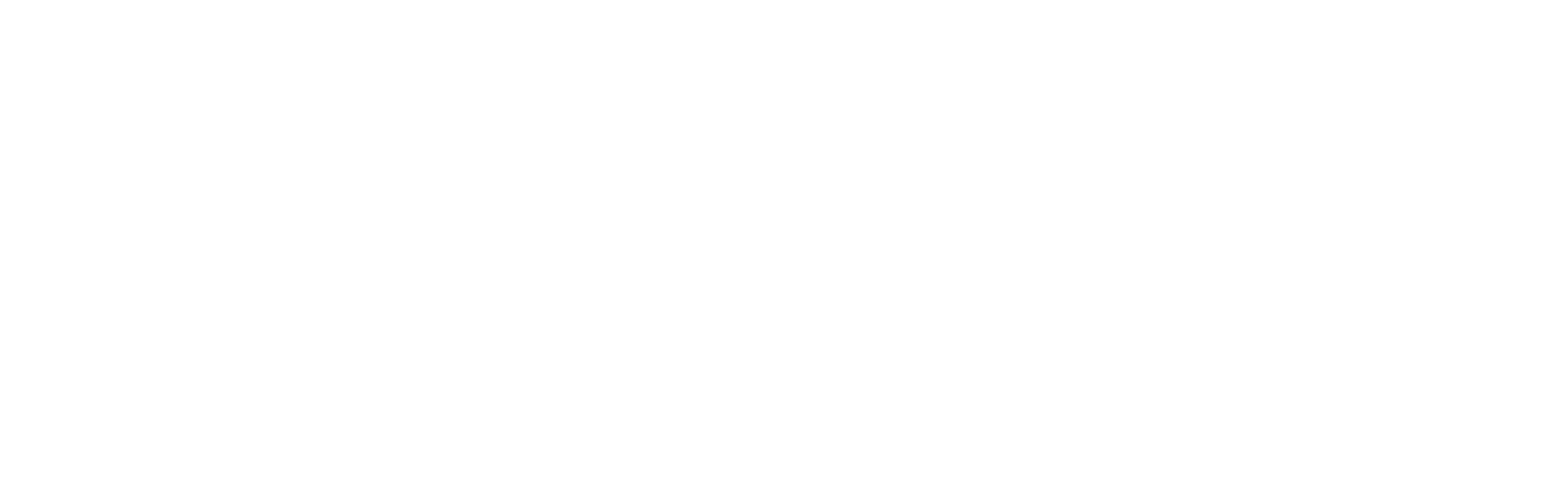
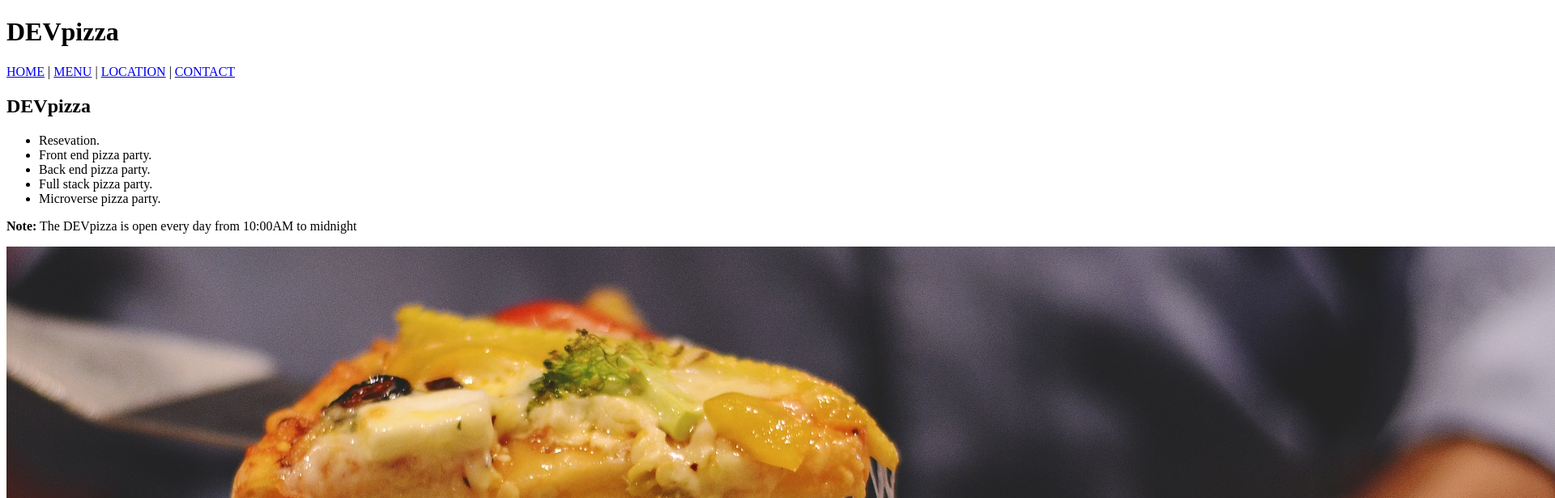
Before and after one commit to othman-19/Restaurant-Page-JS, a website built with webpack: page dist/index.html in a window 1280 px wide. Shown: the top 616 px of the page at 81% size, 1920 px wide, since content can reach past the window. Built offline with nearby package versions, Linux system fonts and the light colour scheme.

Commit message:
Create a bare-bones home page

```diff
--- a/dist/index.html
+++ b/dist/index.html
@@ -4,7 +4,27 @@
     <title>Getting Started</title>
   </head>
   <body>
-    <div id="content"></div>
+    <div id="content">
+        <header>
+            <h1 id = 'logo'>DEVpizza </h1>
+            <nav>
+                <a href="#">HOME</a> |
+                <a href="#">MENU</a> |
+                <a href="#">LOCATION</a> |
+                <a href="#">CONTACT</a>
+            </nav>
+        </header>
+        <h2 id = 'bigTitle'>DEVpizza </h2>
+        <ul id = "activities">
+            <li class ="actitivity">Resevation.</li>
+            <li class ="actitivity">Front end pizza party.</li>
+            <li class ="actitivity">Back end pizza party.</li>
+            <li class ="actitivity">Full stack pizza party.</li>
+            <li class ="actitivity">Microverse pizza party.</li>
+        </ul>
+        <p><strong>Note:</strong> The DEVpizza is open every day from 10:00AM to midnight</p>
+        <p><img alt="pizza" src="../src/pizza.jpg"></p>
+    </div>
     <script src="./main.js"></script>
   </body>
 </html>
```
Also changed, not shown: src/pizza.jpg (added).
